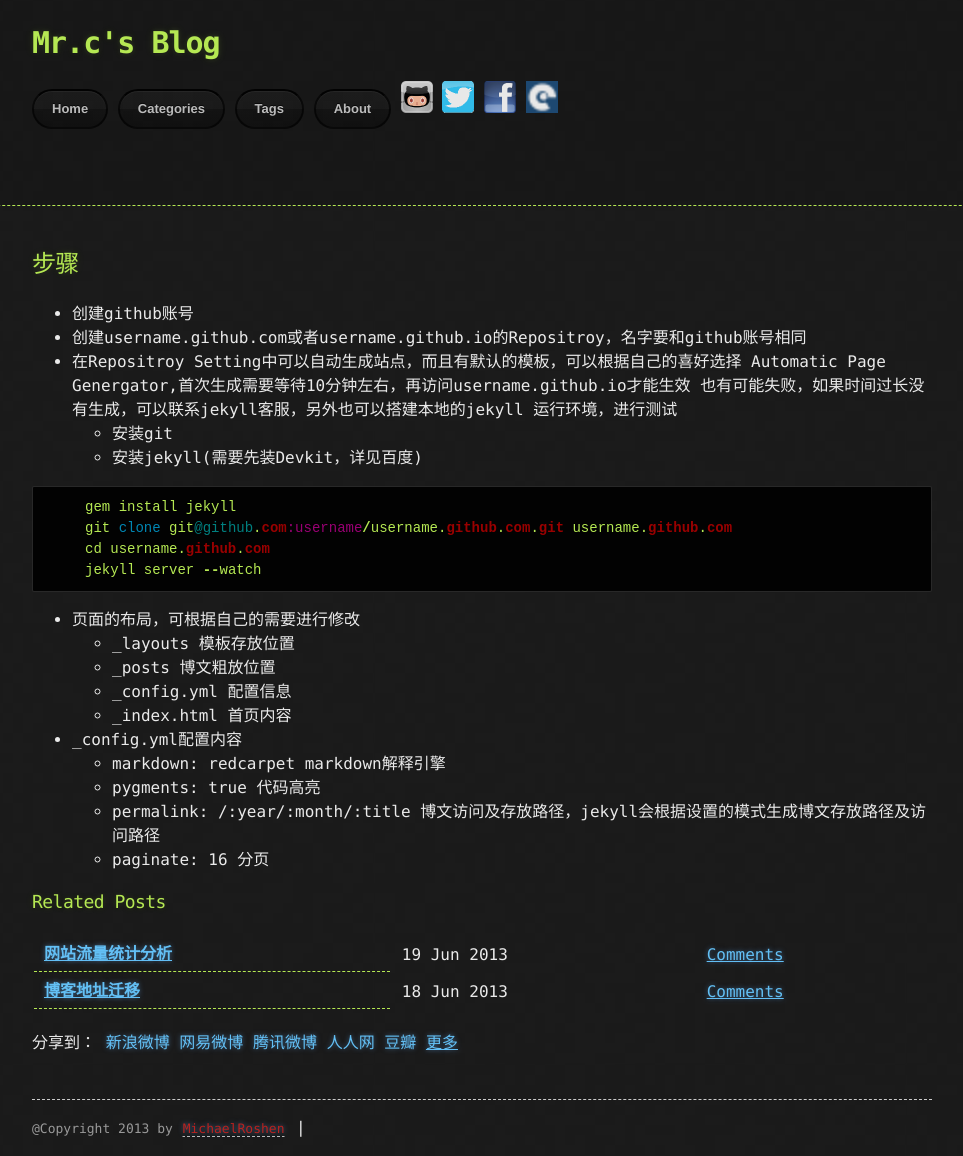
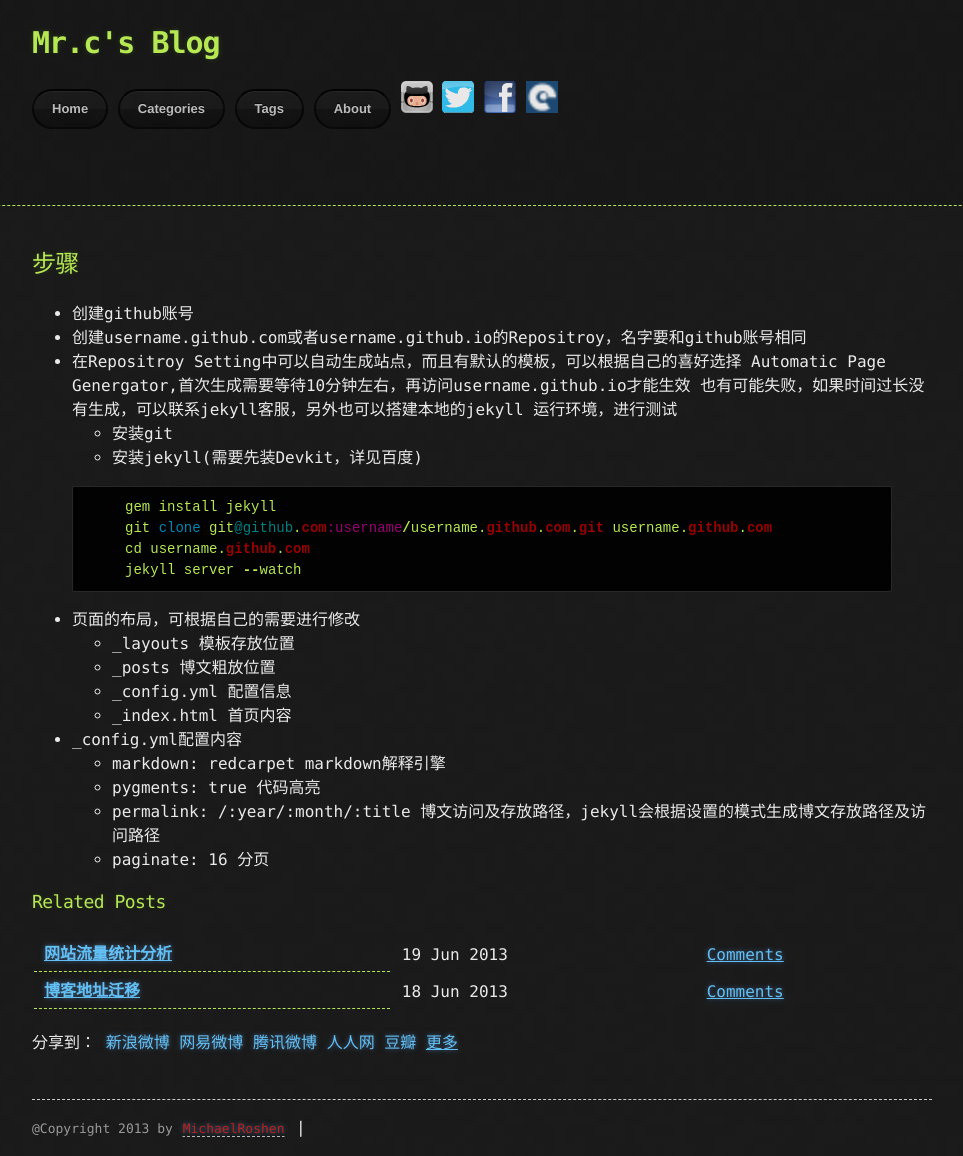
Before and after one commit to MichaelRoshen/michaelroshen.github.com, a Jekyll site: the page built from _posts/2013-06-17-create-github-blog.md, in a window 1280 px wide. Shown: the whole page, without its empty margins (158-1121 px from the left). Built offline with Jekyll 4.4.1, drawn with Linux system fonts in a browser that asks for light colours; Markdown is read by kramdown in place of the engine named in the settings; comment, search, counter and statistics services are not loaded.

````diff
--- a/_config.yml
+++ b/_config.yml
@@ -1,4 +1,4 @@
-markdown: redcarpet
+markdown: rdiscount
 pygments: true
 permalink: /:year/:month/:title
 paginate: 16
--- a/_posts/2013-06-17-create-github-blog.md
+++ b/_posts/2013-06-17-create-github-blog.md
@@ -20,12 +20,12 @@ tags:
    - 安装git
    - 安装jekyll(需要先装Devkit，详见百度)
 
-```ruby
+{% highlight ruby %}
      gem install jekyll
      git clone git@github.com:username/username.github.com.git username.github.com
      cd username.github.com
      jekyll server --watch
-```
+{% endhighlight %}
 
 * 页面的布局，可根据自己的需要进行修改
   - _layouts 模板存放位置
````
Also changed, not shown: _posts/2013-06-19-web-traffic-statistics.md (line endings or trailing spaces), 1 other file.
